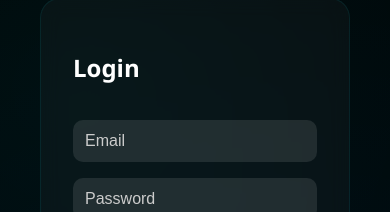
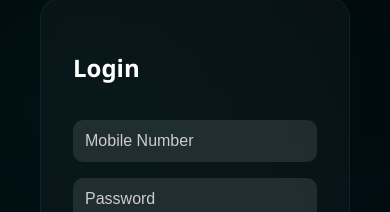
Before and after one commit to AKIL1806/e-commerce, a React (Vite) app in the folder front-end/: page /login in a window 390 px wide. Shown: the part 90-302 px from the top of the page. Built offline with nearby package versions, Linux system fonts and the light colour scheme.

Commit message:
Update Login to use mobile and password only

```diff
--- a/front-end/src/pages/Login.jsx
+++ b/front-end/src/pages/Login.jsx
@@ -1,7 +1,7 @@
 import React, { useState } from "react";
 
 const Login = () => {
-  const [email, setEmail] = useState("");
+  const [mobile, setMobile] = useState("");
   const [password, setPassword] = useState("");
 
   const handleLogin = async (e) => {
@@ -12,13 +12,13 @@ const Login = () => {
         headers: {
           "Content-Type": "application/json",
         },
-        body: JSON.stringify({ email, password }),
+        body: JSON.stringify({ mobile, password }),
       });
 
       const data = await res.json();
       if (res.ok) {
         alert("Login successful!");
-        // You can store token if you return one from backend like: localStorage.setItem("token", data.token);
+        // You can redirect or store token here
       } else {
         alert(data.detail || "Login failed.");
       }
@@ -32,10 +32,10 @@ const Login = () => {
     <div className="form">
       <h2>Login</h2>
       <input
-        type="email"
-        placeholder="Email"
-        value={email}
-        onChange={(e) => setEmail(e.target.value)}
+        type="text"
+        placeholder="Mobile Number"
+        value={mobile}
+        onChange={(e) => setMobile(e.target.value)}
       />
       <input
         type="password"
```
